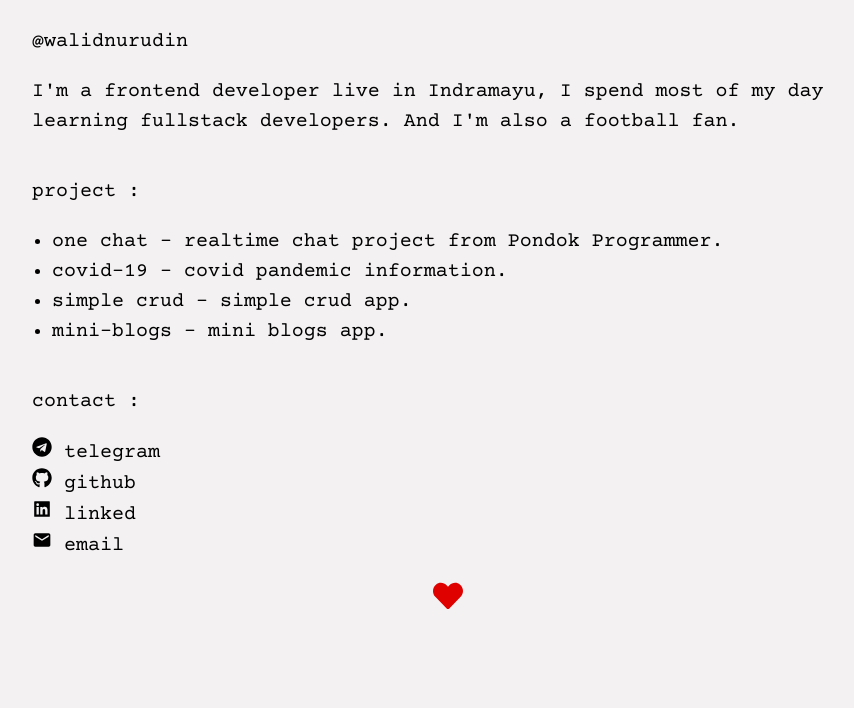
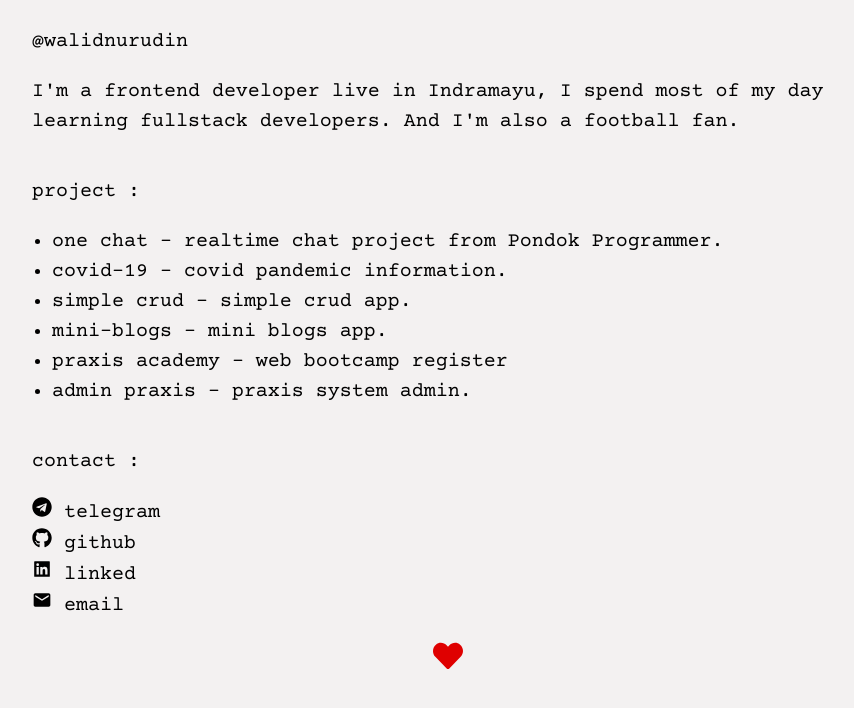
Before and after one commit to Walidnurudin/portofolio, a React (Create React App) app: page / in a window 1280 px wide. Shown: the top 708 px of the page, without its empty margins (192-1046 px from the left). Built offline with nearby package versions, Linux system fonts and the light colour scheme.

Commit message:
add more project

```diff
--- a/src/components/project.js
+++ b/src/components/project.js
@@ -7,8 +7,10 @@ export default function Data() {
             <ul className="Project-ul">
                 <li><a href="https://one-chat.netlify.app/">one chat</a> - realtime chat project from Pondok Programmer.</li>
                 <li><a href="https://info-coronavirus.netlify.app/">covid-19</a> - covid pandemic information.</li>
-                <li><a href="https://vuegogo.web.app">simple crud</a> - simple crud app.</li>
+                <li><a href="https://vuegogo.web.app/">simple crud</a> - simple crud app.</li>
                 <li><a href="https://mini-blogs-app.herokuapp.com/">mini-blogs</a> - mini blogs app.</li>
+                <li><a href="https://praxisacademy.netlify.app/">praxis academy</a> - web bootcamp register</li>
+                <li><a href="https://admin-praxis.netlify.app/">admin praxis</a> - praxis system admin.</li>
             </ul>
         </div>
     )
```
